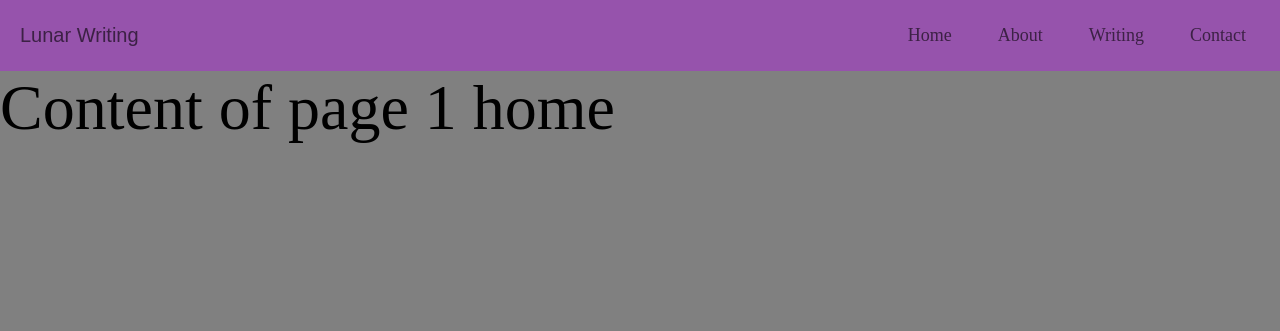
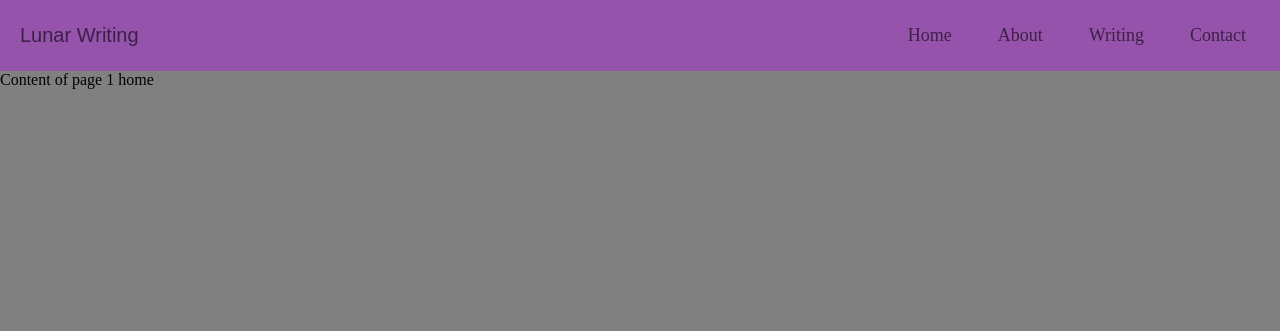
Before and after one commit to jagg3127-alt/ubiquitous-guide, a PHP site: page / in a window 1280 px wide. Shown: the top 331 px of the page. Run offline with PHP 8.4, Linux system fonts and the light colour scheme.

Commit message:
Add files via upload

```diff
--- a/All Writing ive done/css/light-dark.css
+++ b/All Writing ive done/css/light-dark.css
@@ -57,5 +57,4 @@ transform: translateX( 1.14em);
 body {
   background-color: var(--background-color);
   color: var(--text-color);
-  font-size:4em;
 }
```
